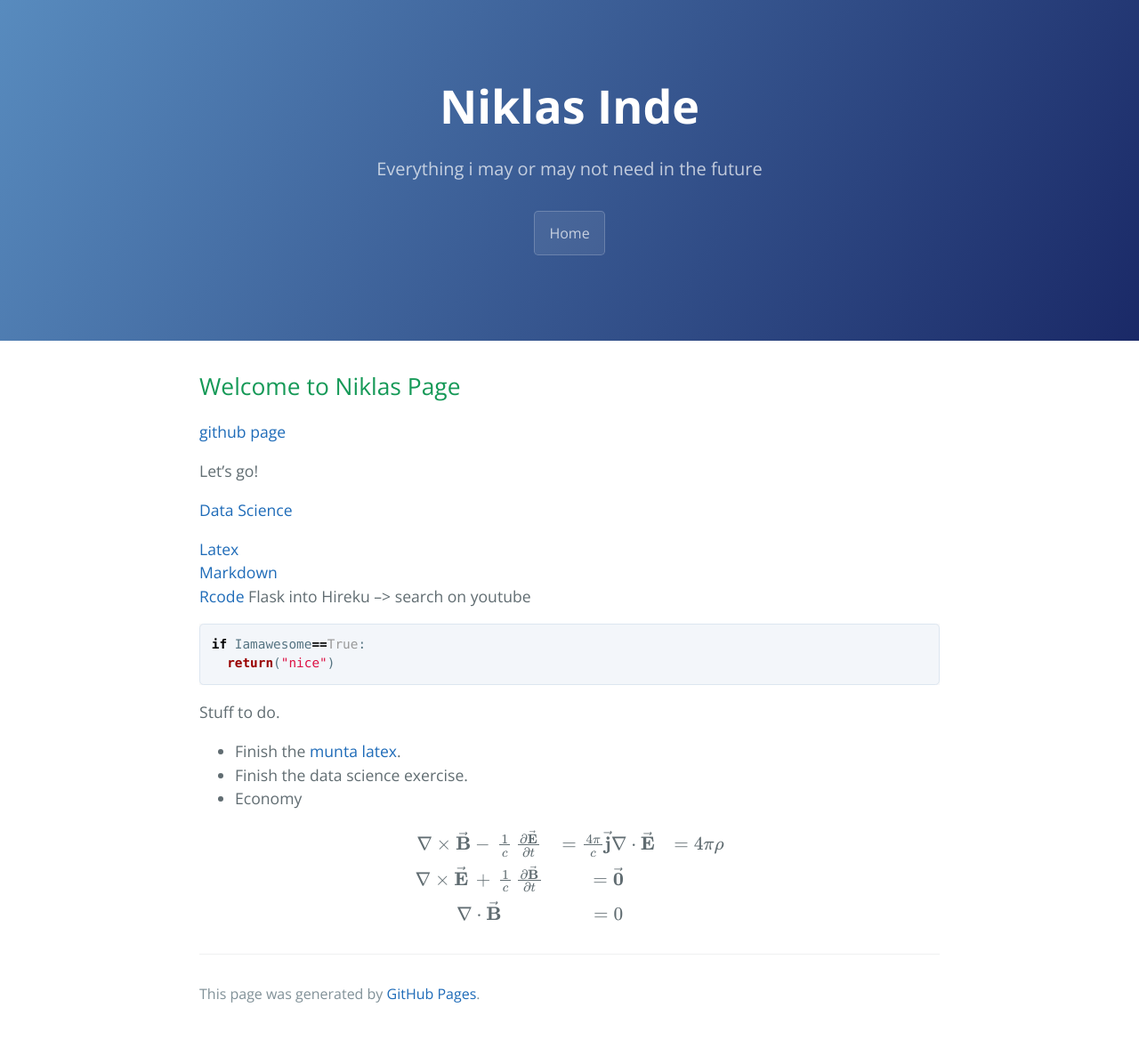
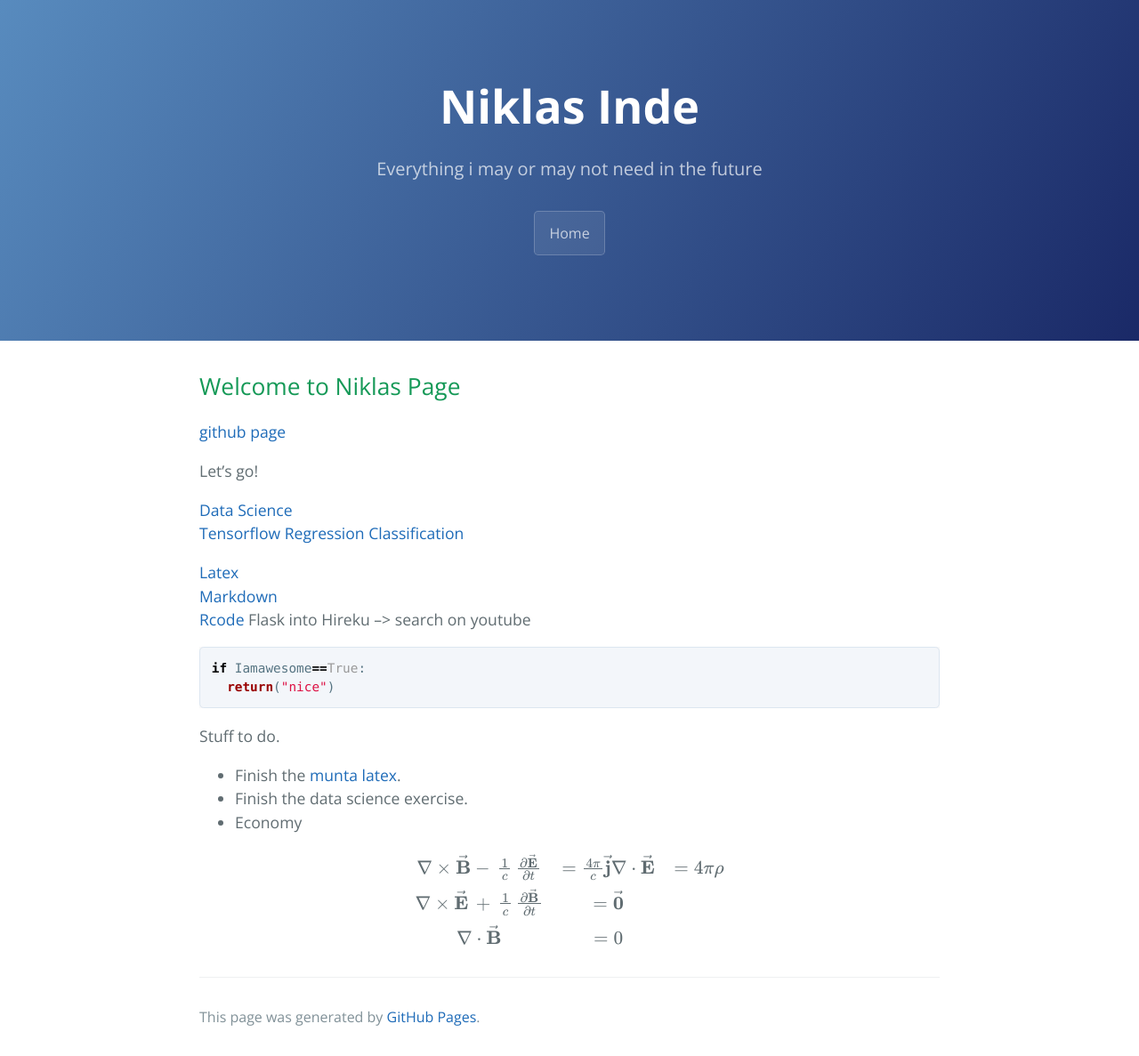
Before and after one commit to niklasinde/niklasinde.github.io, a Jekyll site: the page built from index.md, in a window 1280 px wide. Shown: the whole page at 89% size. Built offline with Jekyll 4.4.1, drawn with Linux system fonts in a browser that asks for light colours; nearby versions of some CDN libraries; our own code applies the rules of GitHub Pages for plain Markdown files; formulas are drawn with MathJax 3; before the commit the page ends 1161 px from its top, so only the background shows below that.

Commit message:
tensorflow

```diff
--- a/_includes/page-header.html
+++ b/_includes/page-header.html
@@ -1,6 +1,5 @@
 <section class="page-header">
   <h1 class="project-name">{{ site.title }}</h1>
   <h2 class="project-tagline">{{ site.tagline }}</h2>
-  <a href= "{{ site.baseurl }}" class="btn">Home</a>
-
+  <a href= "{{ site.url }}" class="btn">Home</a>
 </section>
--- a/index.md
+++ b/index.md
@@ -7,6 +7,12 @@
 Let's go!
 
 [Data Science](datascience/)<br/>
+  [Tensorflow](datascience/tensorflow/)
+  [Regression](datascience/regression/)
+  [Classification](datascience/classfication/)
+
+
+
 
 [Latex](latex/)<br/>
 [Markdown](https://guides.github.com/features/mastering-markdown/)<br/>
```
